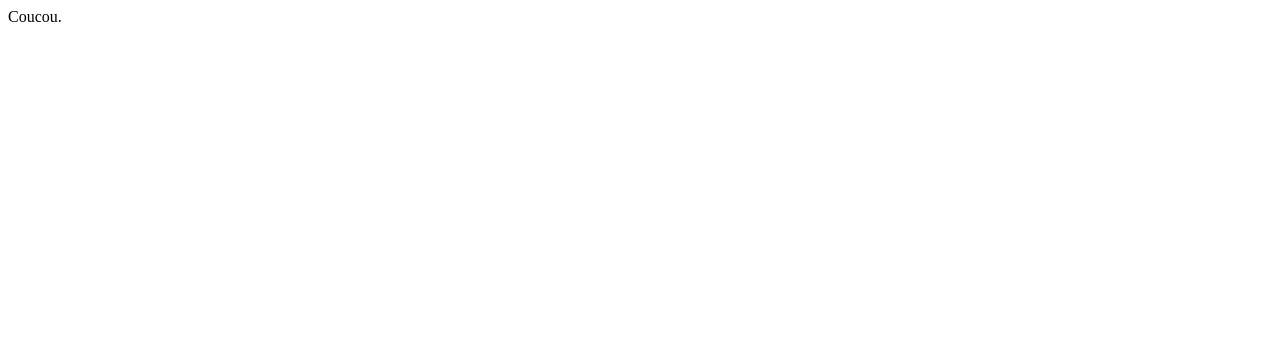
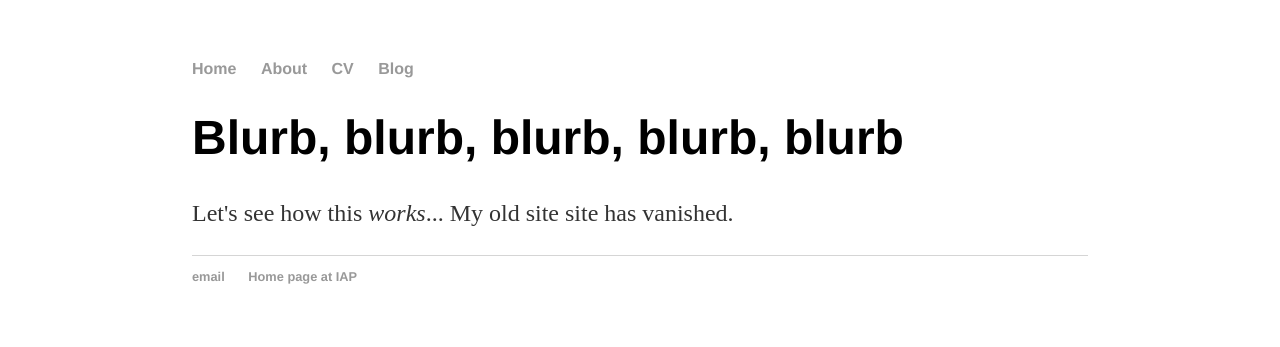
Before and after one commit to jf-cardoso/jf-cardoso.github.io, a plain HTML site: page index.html in a window 1280 px wide. Drawn offline with Linux system fonts and the light colour scheme.

Commit message:
index
first

```diff
--- /dev/null
+++ b/css/main.css
@@ -0,0 +1,43 @@
+body {
+    margin: 60px auto;
+    width: 70%;
+}
+nav ul, footer ul {
+    font-family:'Helvetica', 'Arial', 'Sans-Serif';
+    padding: 0px;
+    list-style: none;
+    font-weight: bold;
+}
+nav ul li, footer ul li {
+    display: inline;
+    margin-right: 20px;
+}
+a {
+    text-decoration: none;
+    color: #999;
+}
+a:hover {
+    text-decoration: underline;
+}
+h1 {
+    font-size: 3em;
+    font-family:'Helvetica', 'Arial', 'Sans-Serif';
+}
+p {
+    font-size: 1.5em;
+    line-height: 1.4em;
+    color: #333;
+}
+footer {
+    border-top: 1px solid #d5d5d5;
+    font-size: .8em;
+}
+
+ul.posts {
+    margin: 20px auto 40px;
+    font-size: 1.5em;
+}
+
+ul.posts li {
+    list-style: none;
+}
--- a/index.html
+++ b/index.html
@@ -1 +1,35 @@
-Coucou.
+<!DOCTYPE html>
+<html>
+
+  <head>
+	  <title>JFC Home (in construction)</title>
+	  <!-- link to main stylesheet -->
+	  <link rel="stylesheet" type="text/css" href="css/main.css">
+	</head>
+	<body>
+		<nav>
+    		<ul>
+        		<li><a href="/">Home</a></li>
+	        	<li><a href="/about">About</a></li>
+        		<li><a href="/cv">CV</a></li>
+        		<li><a href="/blog">Blog</a></li>
+    		</ul>
+		</nav>
+		<div class="container">
+    		<div class="blurb">
+        		<h1>Blurb, blurb, blurb, blurb, blurb</h1>
+			<p>Let's see how this <em>works</em>...
+			  My old site site has vanished.
+			</p>
+    		</div><!-- /.blurb -->
+		</div><!-- /.container -->
+
+		<footer>
+    		<ul>
+        	  <li><a href="mailto:not-my-true-email@gmail.com">email</a></li>
+        	  <li><a href="http://www2.iap.fr/users/cardoso">Home page at IAP</a>
+		  </li>
+		</ul>
+		</footer>
+	</body>
+</html>
```
Also changed, not shown: 2 other files.
